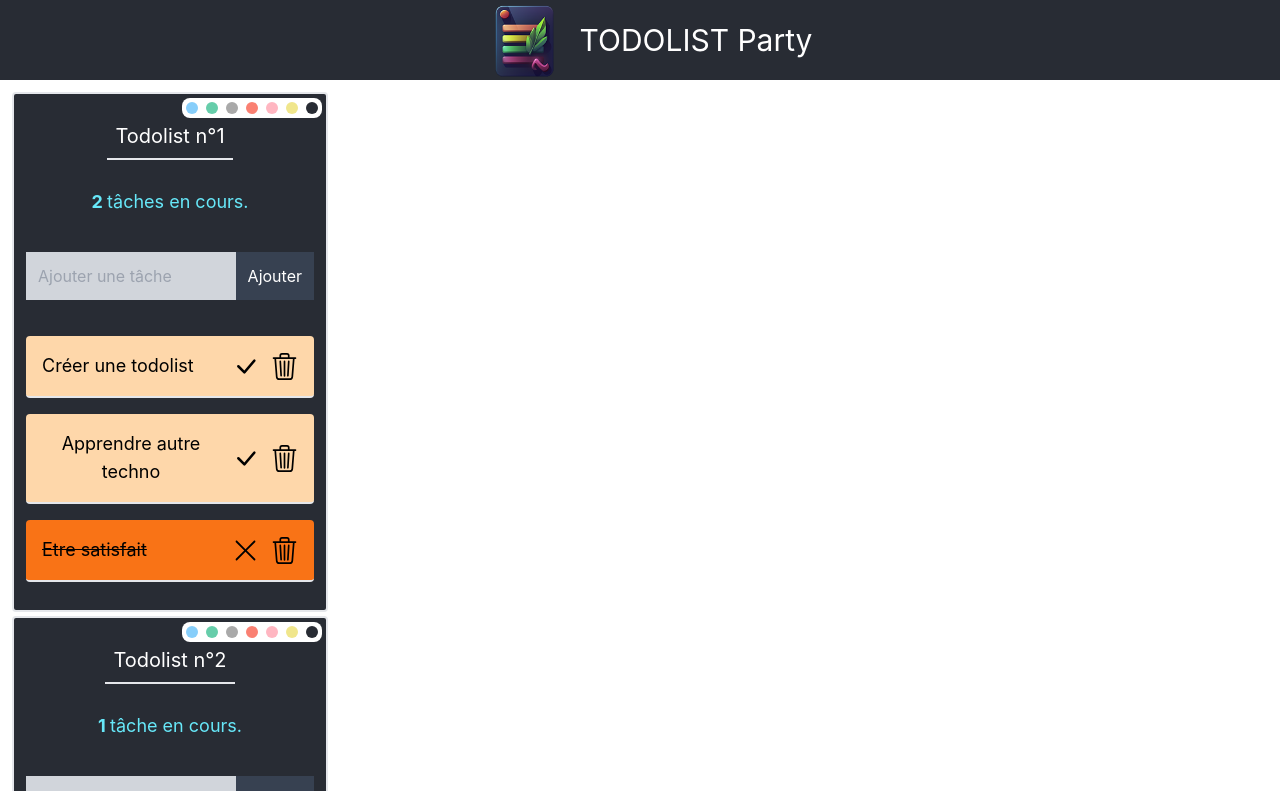
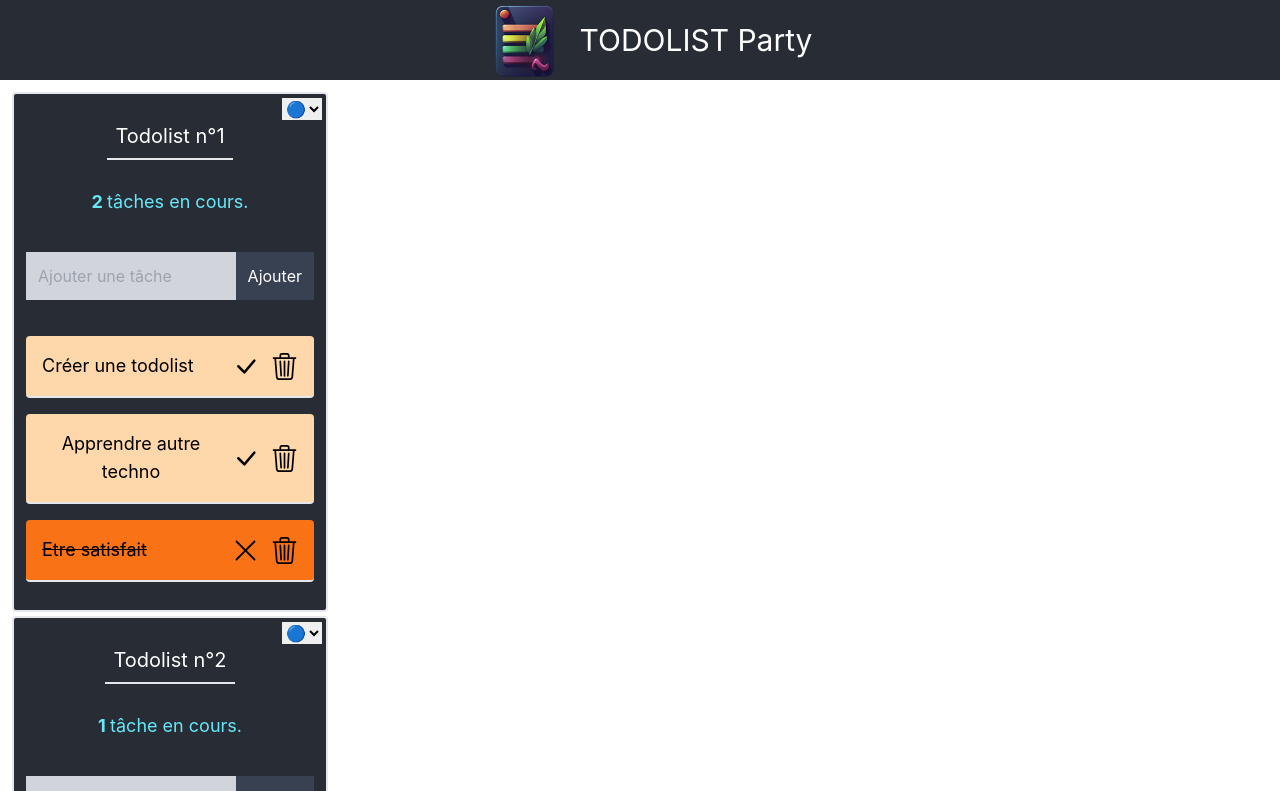
Before and after one commit to Jeremy-Desloovere/Todolist-Party, a React (Create React App) app: page / in a window 1280 px wide. Shown: the top 791 px of the page. Built offline with nearby package versions, Linux system fonts and the light colour scheme.

Commit message:
correction color icon

```diff
--- a/package.json
+++ b/package.json
@@ -6,8 +6,10 @@
     "@testing-library/jest-dom": "^5.16.5",
     "@testing-library/react": "^13.4.0",
     "@testing-library/user-event": "^13.5.0",
+    "bootstrap": "^5.2.3",
     "framer-motion": "^10.12.12",
     "react": "^18.2.0",
+    "react-bootstrap": "^2.7.4",
     "react-dom": "^18.2.0",
     "react-icons": "^4.8.0",
     "react-scripts": "5.0.1",
--- a/src/components/Todolist/ColorTodolist.js
+++ b/src/components/Todolist/ColorTodolist.js
@@ -3,10 +3,37 @@ import { useStoreTodoList } from '../../storeTodoList'
 
 const ColorTodolist = ({ listId }) => {
     const setColor = useStoreTodoList((state) => state.setColor)
-    console.log(listId)
+
+    const colorOptions = [
+        { colorClass: 'bg-btnBlue', icon: "🔵" },
+        { colorClass: 'bg-btnGreen', icon: "🟢" },
+        { colorClass: 'bg-btnRed', icon: "🔴" },
+        { colorClass: 'bg-btnPurple', icon: "🟣" },
+        { colorClass: 'bg-darkColor', icon: "⚫" },
+    ];
+
+
 
     return (
-        <div
+        <select
+            id="select"
+            className="divColorBtn"
+            title="Color"
+            onChange={(e) => {
+                const selectedColor = e.target.value;
+                setColor(listId, selectedColor);
+            }}>
+            {colorOptions.map((option) => (
+                <option
+                    value={option.colorClass}
+                    key={option.colorClass}
+                >
+                    {option.icon}
+                </option>
+            ))}
+        </select>
+
+        /* <div
     className='divColorBtn'>
     <button
         className='colorBtn bg-btnBlue'
@@ -29,7 +56,7 @@ const ColorTodolist = ({ listId }) => {
     <button
         className='colorBtn bg-darkColor'
         onClick={() => setColor(listId, "bg-darkColor")}></button>
-        </div>
+</div> */
     )
 }
 
--- a/src/index.css
+++ b/src/index.css
@@ -79,11 +79,9 @@ footer{
     @apply  sm:ml-3 inline cursor-pointer
   }
 
-  .colorBtn{
-  @apply rounded-full w-3 h-3 m-1
-  }
+
   .divColorBtn{
-  @apply absolute flex right-1 top-1 bg-white rounded-lg  }
+  @apply absolute  right-1 top-1    }
 
 
 
--- a/tailwind.config.js
+++ b/tailwind.config.js
@@ -10,12 +10,10 @@ module.exports = {
         textColor: 'white',
         textDoneColor: 'pink',
         mainBg: '#282c34',
-        btnBlue: '#87CEFA',
-        btnGreen: '#66CDAA',
-        btnGray: '#A9A9A9',
-        btnRed: '#FA8072',
-        btnPink: '#FFB6C1',
-        btnYellow: '#F0E68C',
+        btnBlue: '#0000CD',
+        btnGreen: '#3CB371',
+        btnRed: '#DC143C',
+        btnPurple: '#BA55D3',
       }
     },
   },
```
Also changed, not shown: 1 other file (tests, documents, lock files or other folders). Lines whose indentation alone changed are shown as unchanged.
